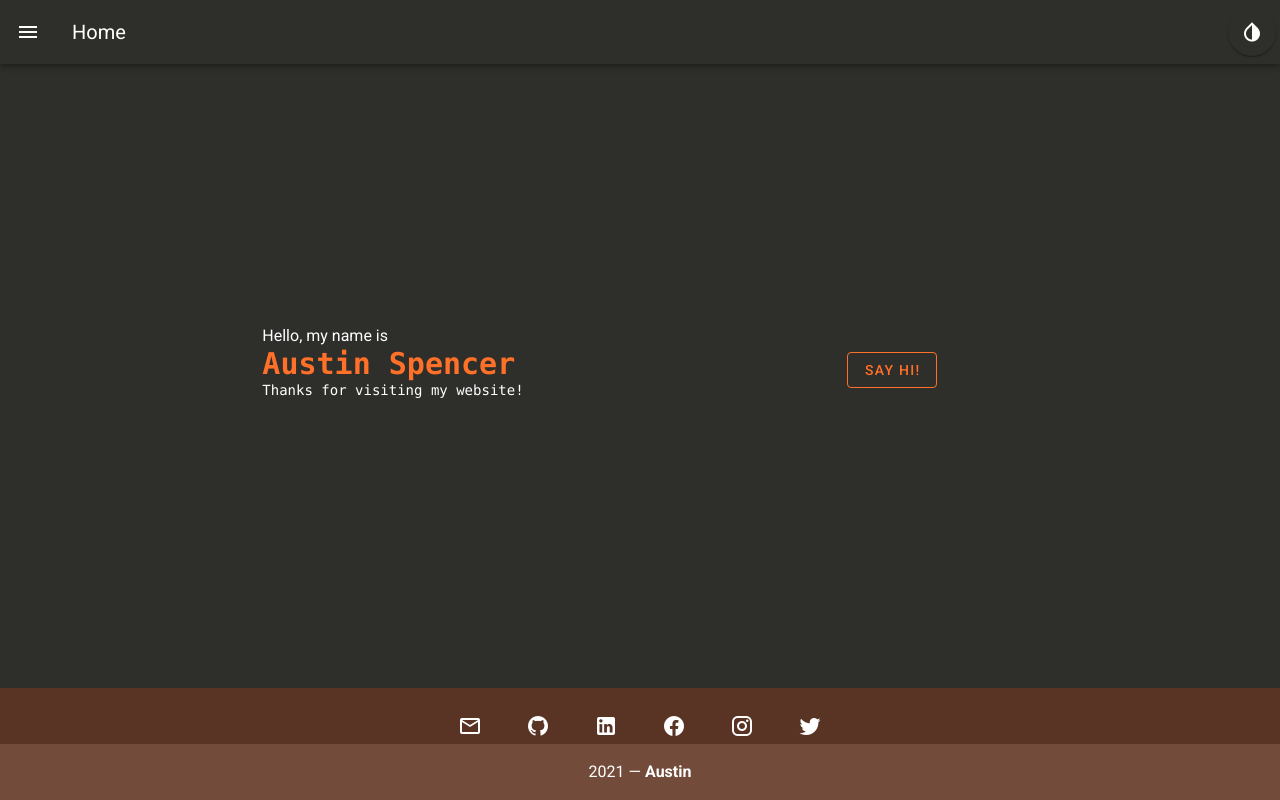
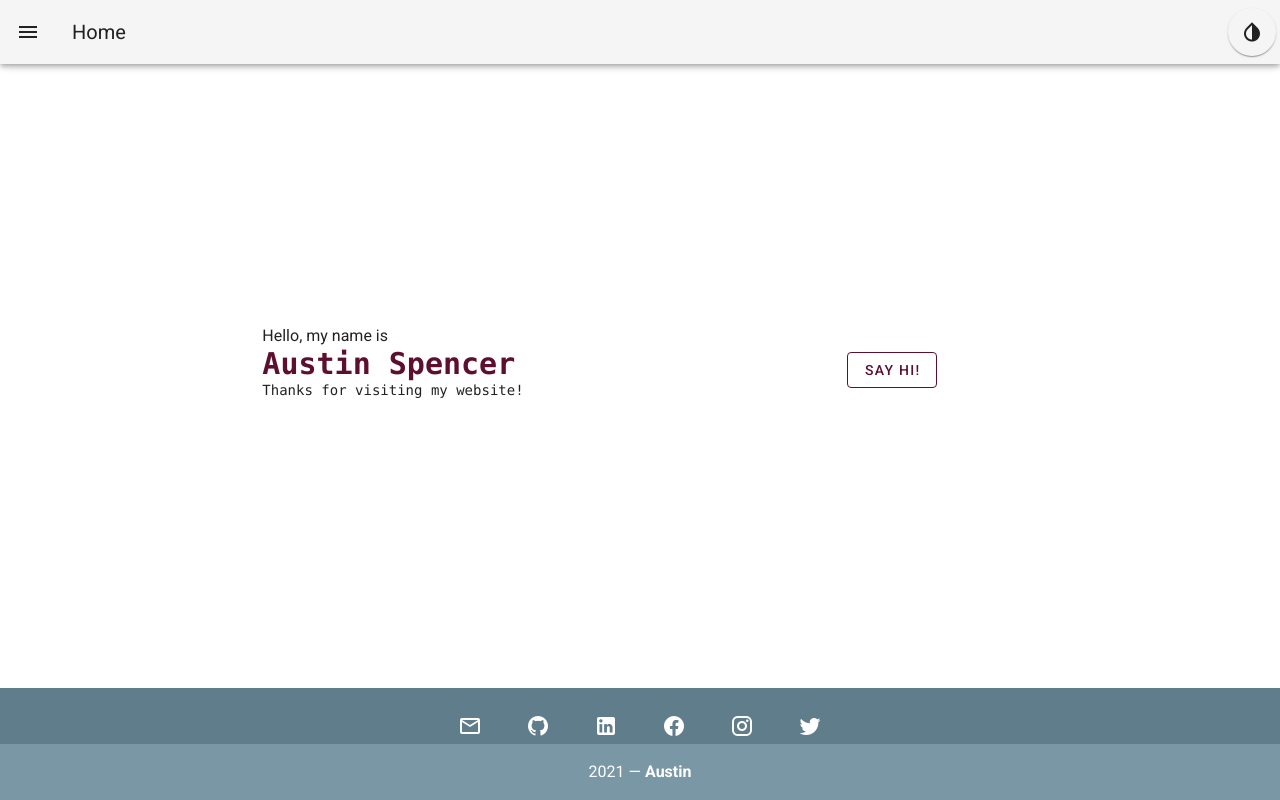
Before and after one commit to abspen1/V3, a Vue app: page /#/ in a window 1280 px wide. Shown: the top 800 px of the page. Built offline with nearby package versions, Linux system fonts and the light colour scheme.

Commit message:
set light mode as default

```diff
--- a/src/plugins/vuetify.js
+++ b/src/plugins/vuetify.js
@@ -6,12 +6,12 @@ Vue.use(Vuetify);
 
 export default new Vuetify({
     theme: {
-        dark: true,
+        dark: false,
         themes: {
             dark: {
                 primary: "#FF7028",
                 secondary: "#FFFFFD",
-                accent: "#593424",
+                accent: "693D2A",
                 background: "#2E2E2B",
             },
             light: {
```
